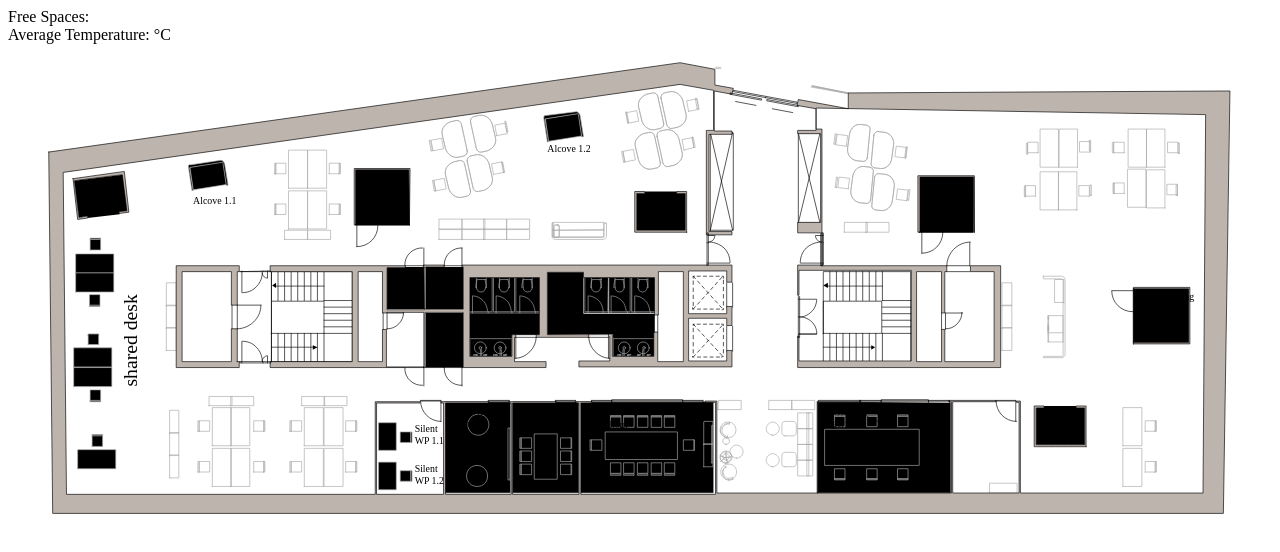
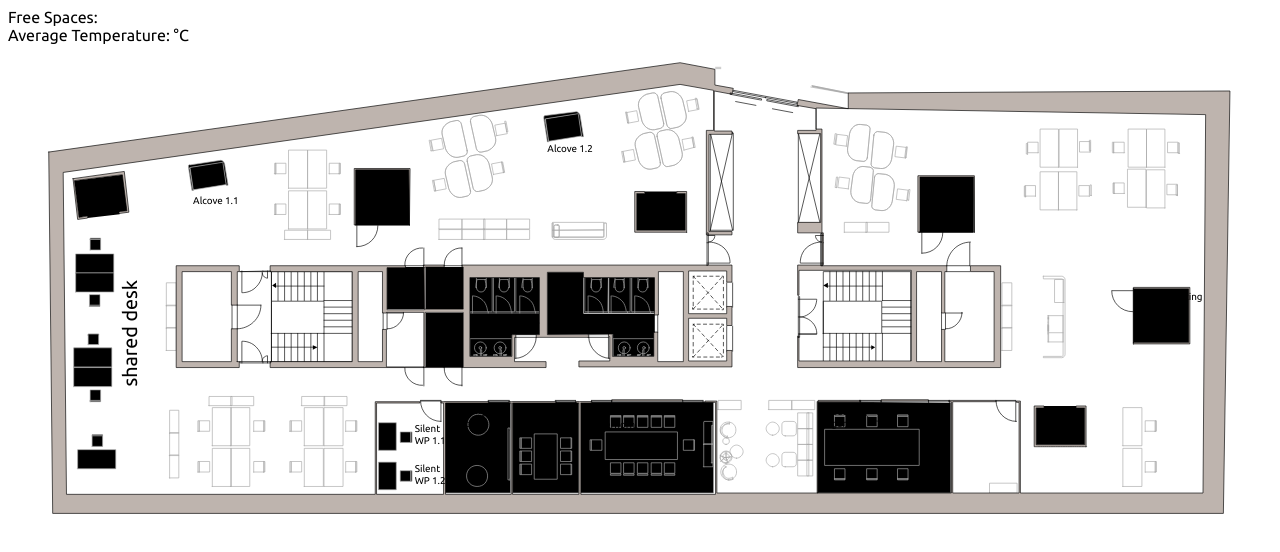
Before and after one commit to thingdust/api-examples, a plain HTML site: page frontscreen/index.html in a window 1280 px wide. Drawn offline with Linux system fonts and the light colour scheme.

Commit message:
frontscreen example: fixed styling, added font

```diff
--- a/frontscreen/index.html
+++ b/frontscreen/index.html
@@ -2,8 +2,29 @@
 <html>
     <head>
         <meta charset="UTF-8" />
+        <meta name="viewport" content="width=device-width,initial-scale=1" />
         <title>Frontscreen</title>
         <script src="script.js" type="text/javascript"></script>
+        <style>
+            svg {
+                font-size: 1.5px;
+            }
+            /* ubuntu-regular - latin */
+            @font-face {
+                font-family: 'Ubuntu';
+                font-style: normal;
+                font-weight: 400;
+                src: url('../fonts/ubuntu-v15-latin-regular.eot'); /* IE9 Compat Modes */
+                src: local(''), url('../fonts/ubuntu-v15-latin-regular.eot?#iefix') format('embedded-opentype'),
+                    /* IE6-IE8 */ url('../fonts/ubuntu-v15-latin-regular.woff2') format('woff2'),
+                    /* Super Modern Browsers */ url('../fonts/ubuntu-v15-latin-regular.woff') format('woff'),
+                    /* Modern Browsers */ url('../fonts/ubuntu-v15-latin-regular.ttf') format('truetype'),
+                    /* Safari, Android, iOS */ url('../fonts/ubuntu-v15-latin-regular.svg#Ubuntu') format('svg'); /* Legacy iOS */
+            }
+            body {
+                font-family: 'Ubuntu';
+            }
+        </style>
     </head>
     <body>
         <div>
@@ -12,7 +33,7 @@
         </div>
         <div>
             Average Temperature:
-            <span id="average_temperature"></span>°C
+            <span id="average_temperature"></span> °C
         </div>
         <style id="map_style"></style>
 
@@ -24,7 +45,6 @@
             y="0px"
             viewBox="0 0 192.4 77.6"
             style="enable-background: new 0 0 192.4 77.6"
-            xml:space="preserve"
             class="id_51b78dc4_Ebene_1"
         >
             <style type="text/css">
```
Also changed, not shown: fonts/ubuntu-v15-latin-regular.ttf (added), fonts/ubuntu-v15-latin-regular.woff (added), fonts/ubuntu-v15-latin-regular.woff2 (added), 2 other files.
